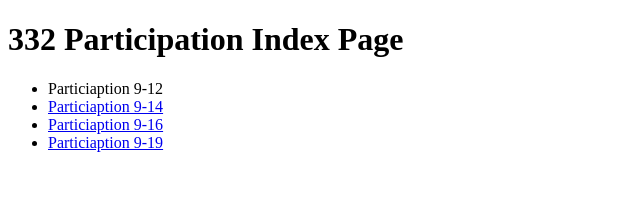
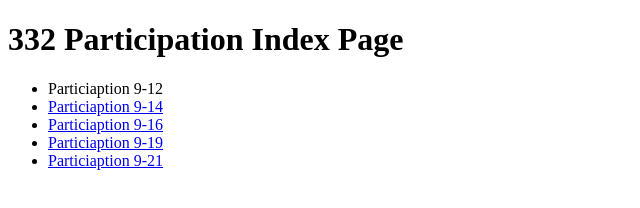
Before and after one commit to connork116/CPSC332, a plain HTML site: page docs/index.html in a window 1280 px wide. Shown: the whole page, without its empty margins (0-640 px from the left). Drawn offline with Linux system fonts and the light colour scheme.

Commit message:
added link to index

```diff
--- a/docs/index.html
+++ b/docs/index.html
@@ -30,6 +30,9 @@ Fall 2022
         <li>
             <a href="./participation/9-19/index.html">Particiaption 9-19</a>
         </li>
+        <li>
+            <a href="./participation/9-21/index.html">Particiaption 9-21</a>
+        </li>
     </ul>
 </body>
 
```
